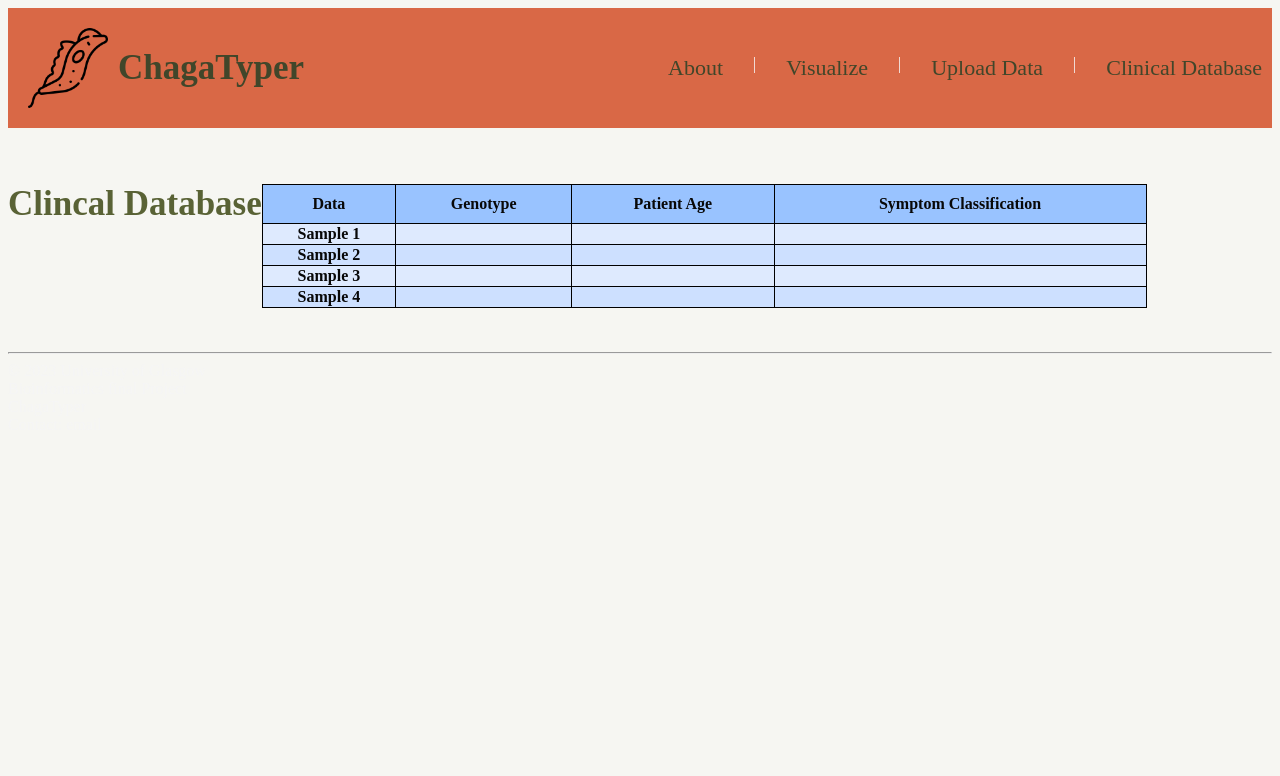
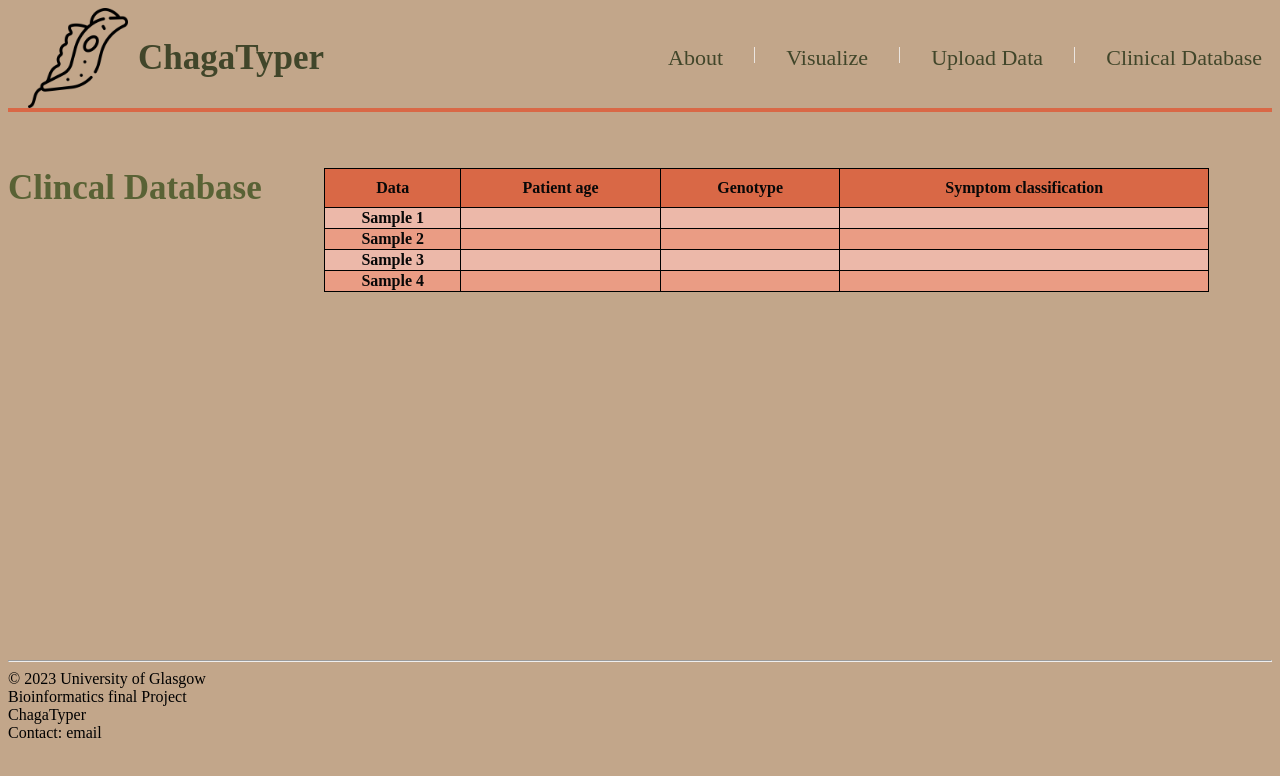
Before and after one commit to sranks/ChagaTyper.github.io, a plain HTML site: page clinical.html in a window 1280 px wide. Drawn offline with Linux system fonts and the light colour scheme.

Commit message:
Add files via upload

```diff
--- a/clinical.html
+++ b/clinical.html
@@ -27,16 +27,15 @@
     </header>
 <br><br>
     <section>
-
         <h1>Clincal Database</h1>
             <!--Do some styling ot the table to make look better-->
             <table>
                 <thead>
                     <tr>
                       <th>Data</th>
+                      <th>Patient age</th>
                       <th>Genotype</th>
-                      <th>Patient Age</th>
-                      <th>Symptom Classification </th>
+                      <th>Symptom classification</th>
                     </tr>
                 </thead>
                 <tbody>
@@ -69,7 +68,7 @@
             </table>
         <br><br>
     </section>
-
+<br><br><br><br><br><br><br><br><br><br><br><br><br><br><br><br><br><br>
     <footer>
     <hr>
     &copy; 2023 University of Glasgow<br>
--- a/style.css
+++ b/style.css
@@ -1,24 +1,28 @@
 
 /* styling for the icon in header */
 .bug {
-  width: 80px;
+  width: 100px;
   float: left;
   margin: 10px;
 }
 
 body {
-background-color: #f6f6f2;
+background-color: #c2a68a;
 color: whitesmoke;
 font-size: 16px;
 }
 /* styling for the header and nav */
 
 header {
-background-color: #d96846;
+background-color: #c2a68a;
 padding: 10px;
 display: flex;
 align-items: center;
 justify-content: space-between;
+border-bottom: #d96846 solid 4px;
+height: 80px;
+position: relative;
+z-index: 9999;
 }
 
 .header-content{
@@ -104,6 +108,9 @@ h1 {
   box-shadow: 0 0 10px rgba(0, 0, 0, 0.1);
 }
 
+section {
+  text-align: center;
+}
 
 .survey {
   display: inline-block;
@@ -179,7 +186,7 @@ input[type="file"] {
 }
 
 .custom-file-input:active {
-  background-color: #d96846;
+  background-color: #596235;
 }
 
 .upload-btn {
@@ -231,9 +238,11 @@ width: 70%;
 border-collapse: collapse;
 margin-top: 20px;
 color: #080808;
+margin-left: auto;
+margin-right: auto;
 }
 thead th {
-background-color: #99c3ff;
+background-color: #d96846;
 color: #080808;
 padding: 10px;
 text-align: center;
@@ -243,10 +252,10 @@ padding: 8px;
 text-align: center;
 }
 tbody tr:nth-child(even) {
-background-color: #cde0ff;
+background-color: #ea9c84;
 }
 tbody tr:nth-child(odd) {
-  background-color: #deeafe;
+  background-color: #ecb8a9;
 }
 table, th, td {
 border: 1px solid #000;
@@ -254,3 +263,8 @@ border: 1px solid #000;
 tbody th {
 font-weight: bold;
 }
+
+footer {
+  text-align: left;
+  color: black;
+}
```
Also changed, not shown: about.html (+5 -4 lines), index.html (+1 -1 lines), upload.html (+2 -4 lines), visualise.html (+1 -2 lines).
